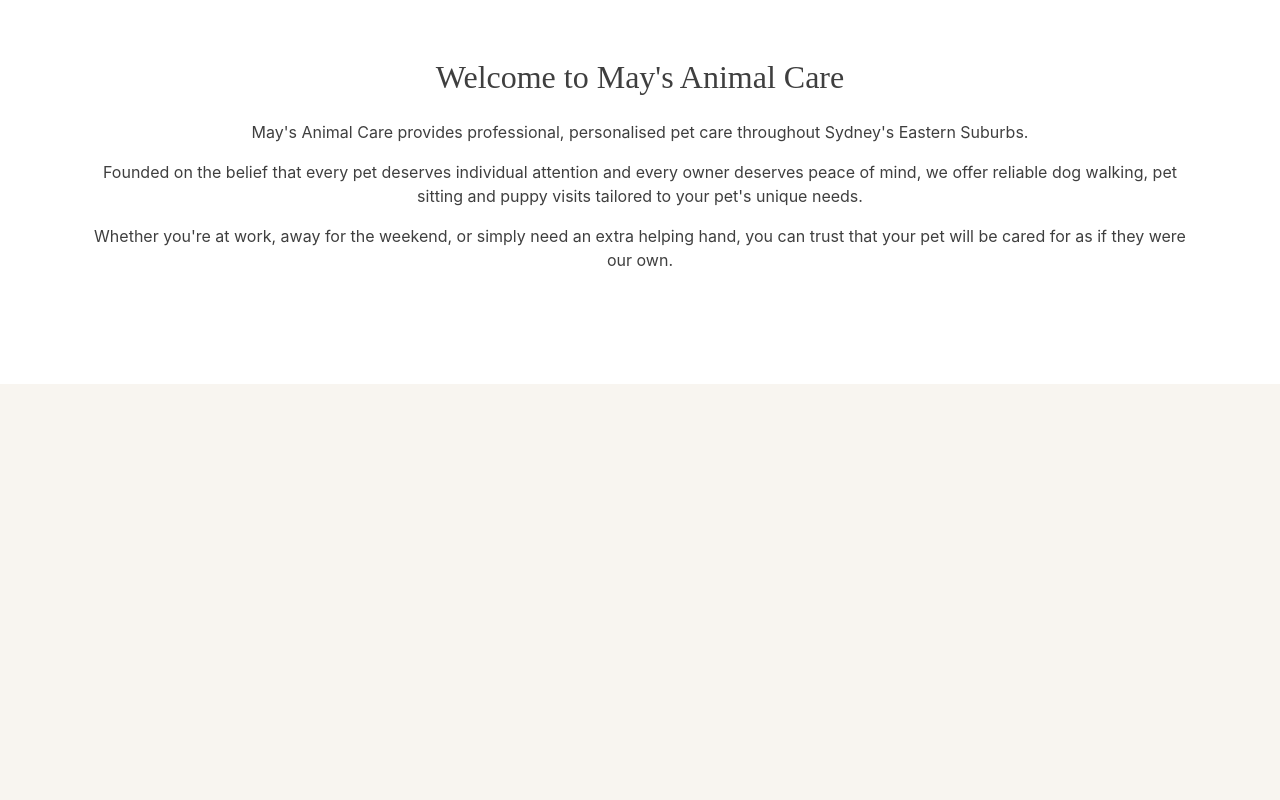
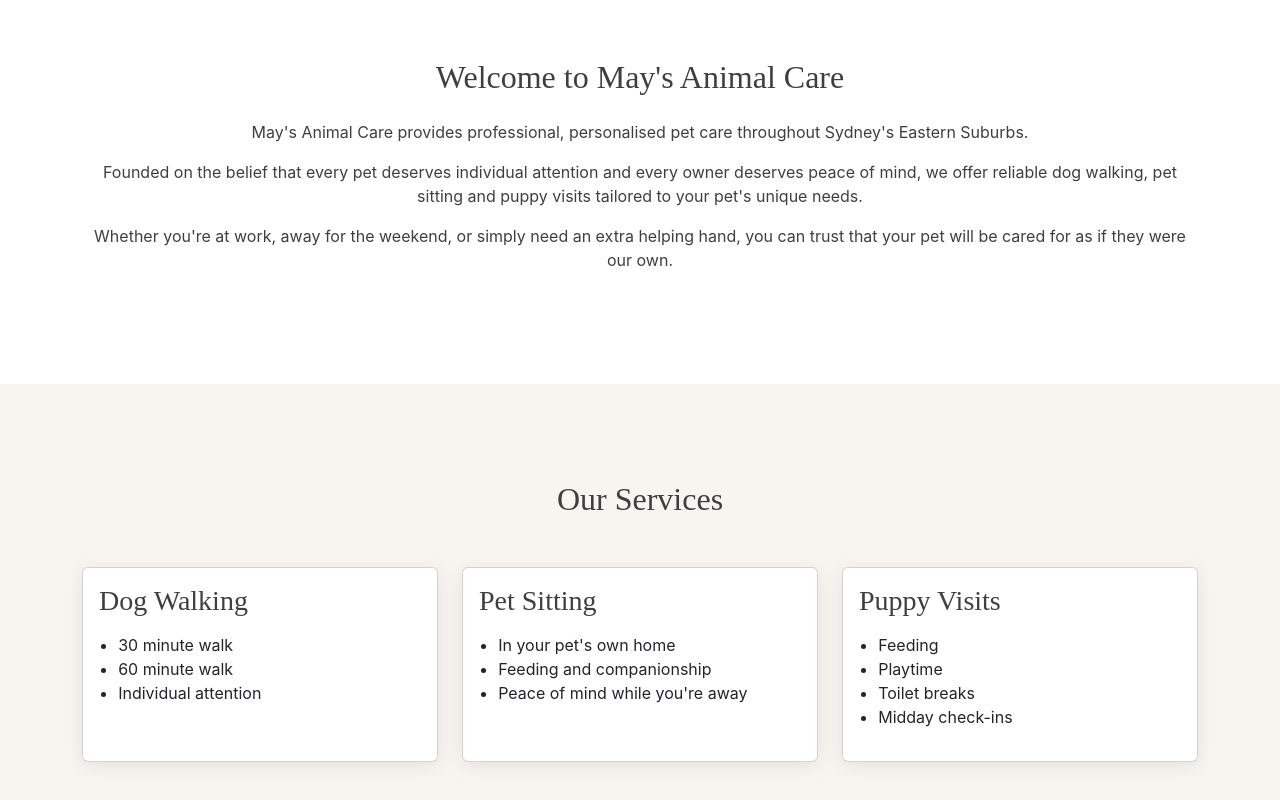
Before and after one commit to rhiannawilson/mays-animal-care, a React (Vite) app: page / in a window 1280 px wide. Shown: the part 810-1610 px from the top of the page. Before the commit the page ends 1194 px from the top, so only its background shows below. Built offline with nearby package versions, Linux system fonts and the light colour scheme.

Commit message:
Add services section

```diff
--- /dev/null
+++ b/src/components/Services.jsx
@@ -0,0 +1,59 @@
+import "../styles/Services.css";
+
+function Services() {
+  return (
+    <section className="services">
+      <div className="container">
+
+        <h2 className="text-center mb-5">Our Services</h2>
+
+        <div className="row">
+
+          <div className="col-md-4 mb-4">
+            <div className="card h-100">
+              <div className="card-body">
+                <h3>Dog Walking</h3>
+                <ul>
+                  <li>30 minute walk</li>
+                  <li>60 minute walk</li>
+                  <li>Individual attention</li>
+                </ul>
+              </div>
+            </div>
+          </div>
+
+          <div className="col-md-4 mb-4">
+            <div className="card h-100">
+              <div className="card-body">
+                <h3>Pet Sitting</h3>
+                <ul>
+                  <li>In your pet's own home</li>
+                  <li>Feeding and companionship</li>
+                  <li>Peace of mind while you're away</li>
+                </ul>
+              </div>
+            </div>
+          </div>
+
+          <div className="col-md-4 mb-4">
+            <div className="card h-100">
+              <div className="card-body">
+                <h3>Puppy Visits</h3>
+                <ul>
+                  <li>Feeding</li>
+                  <li>Playtime</li>
+                  <li>Toilet breaks</li>
+                  <li>Midday check-ins</li>
+                </ul>
+              </div>
+            </div>
+          </div>
+
+        </div>
+
+      </div>
+    </section>
+  );
+}
+
+export default Services;
--- a/src/pages/HomePage.jsx
+++ b/src/pages/HomePage.jsx
@@ -1,6 +1,7 @@
 import Navbar from '../components/Navbar';
 import Hero from '../components/Hero';
 import About from "../components/About";
+import Services from "../components/Services";
 
 function HomePage() {
   return (
@@ -8,6 +9,7 @@ function HomePage() {
       <Navbar />
       <Hero />
       <About />
+      <Services />
     </>
   );
 }
--- /dev/null
+++ b/src/styles/Services.css
@@ -0,0 +1,31 @@
+.services {
+  padding: 6rem 0;
+  background-color: var(--cream);
+}
+
+.services h2 {
+  margin-bottom: 3rem;
+}
+
+.card {
+  border: none;
+  border-radius: 20px;
+  box-shadow: 0 4px 20px rgba(0, 0, 0, 0.08);
+  transition: 0.3s ease;
+}
+
+.card:hover {
+  transform: translateY(-5px);
+}
+
+.card-body {
+  padding: 2rem;
+}
+
+.card h3 {
+  margin-bottom: 1rem;
+}
+
+.card ul {
+  padding-left: 1.2rem;
+}
```
